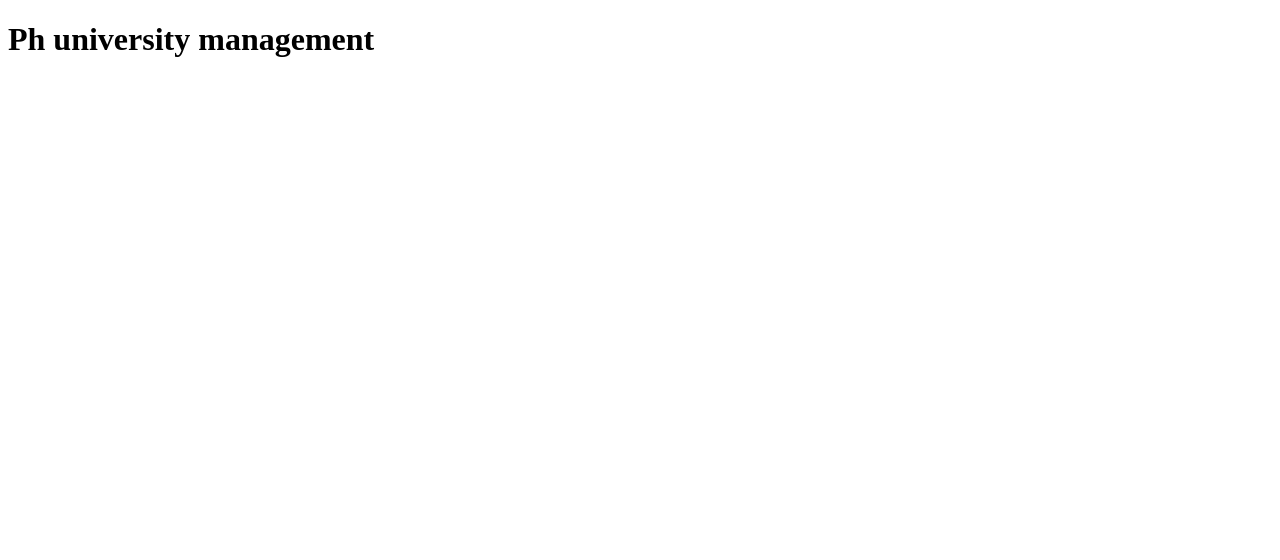
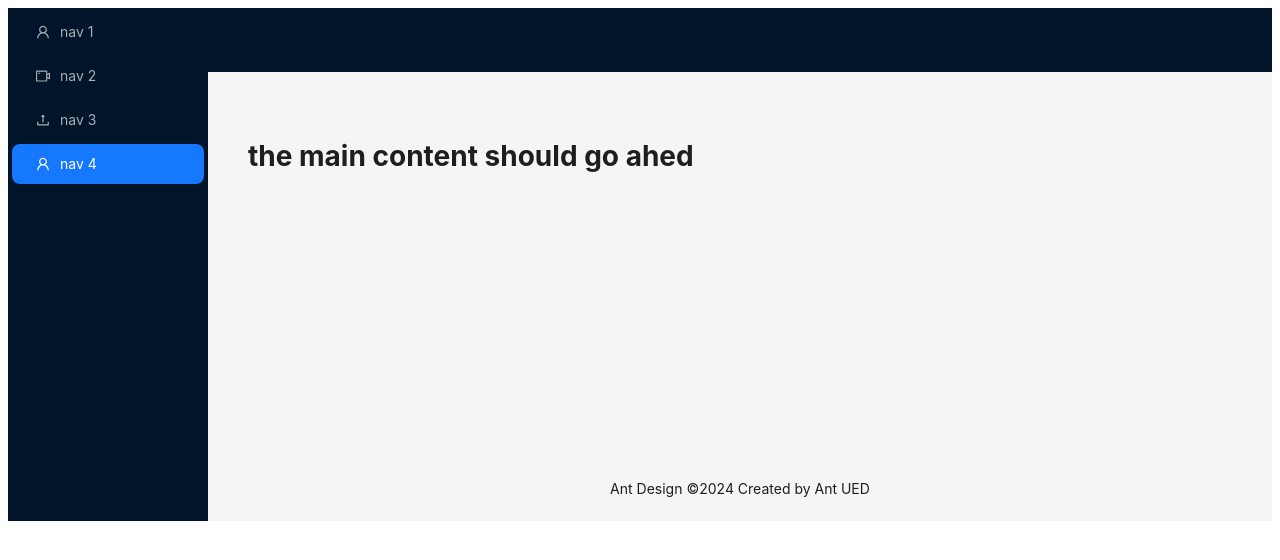
Before and after one commit to rakib-molla/ph-university-client, a React (Vite) app: page / in a window 1280 px wide. Shown: the top 560 px of the page. Built offline with nearby package versions, Linux system fonts and the light colour scheme.

Commit message:
main layout create and admin dashboard demo setup with antd design

```diff
--- a/src/App.tsx
+++ b/src/App.tsx
@@ -1,5 +1,12 @@
-function App() {
-  return <h1>Ph university management</h1>;
-}
+import MainLayout from "./components/layout/MainLayout";
+
+
+const App = () => {
+  return (
+    <div>
+      <MainLayout/>
+    </div>
+  );
+};
 
 export default App;
--- /dev/null
+++ b/src/components/layout/MainLayout.tsx
@@ -0,0 +1,54 @@
+import { Layout, Menu, } from 'antd';
+const { Header, Content, Footer, Sider } = Layout;
+
+import { UploadOutlined, UserOutlined, VideoCameraOutlined } from '@ant-design/icons';
+import { createElement } from 'react';
+
+const items = [UserOutlined, VideoCameraOutlined, UploadOutlined, UserOutlined].map(
+   (icon, index) => ({
+     key: String(index + 1),
+     icon: createElement(icon),
+     label: `nav ${index + 1}`,
+   }),
+ );
+
+
+const MainLayout = () => {
+
+   return (
+      <Layout>
+      <Sider
+        breakpoint="lg"
+        collapsedWidth="0"
+        onBreakpoint={(broken) => {
+          console.log(broken);
+        }}
+        onCollapse={(collapsed, type) => {
+          console.log(collapsed, type);
+        }}
+      >
+        <div className="demo-logo-vertical" />
+        <Menu theme="dark" mode="inline" defaultSelectedKeys={['4']} items={items} />
+      </Sider>
+      <Layout>
+        <Header style={{ padding: 0, }} />
+        <Content style={{ margin: '24px 16px 0' }}>
+          <div
+            style={{
+              padding: 24,
+              minHeight: 360,
+
+            }}
+          >
+            <h1>the main content should go ahed</h1>
+          </div>
+        </Content>
+        <Footer style={{ textAlign: 'center' }}>
+          Ant Design ©{new Date().getFullYear()} Created by Ant UED
+        </Footer>
+      </Layout>
+    </Layout>
+   );
+};
+
+export default MainLayout;
```
Also changed, not shown: src/components/layout/AdminLayout.tsx (added, +10 -0 lines).
